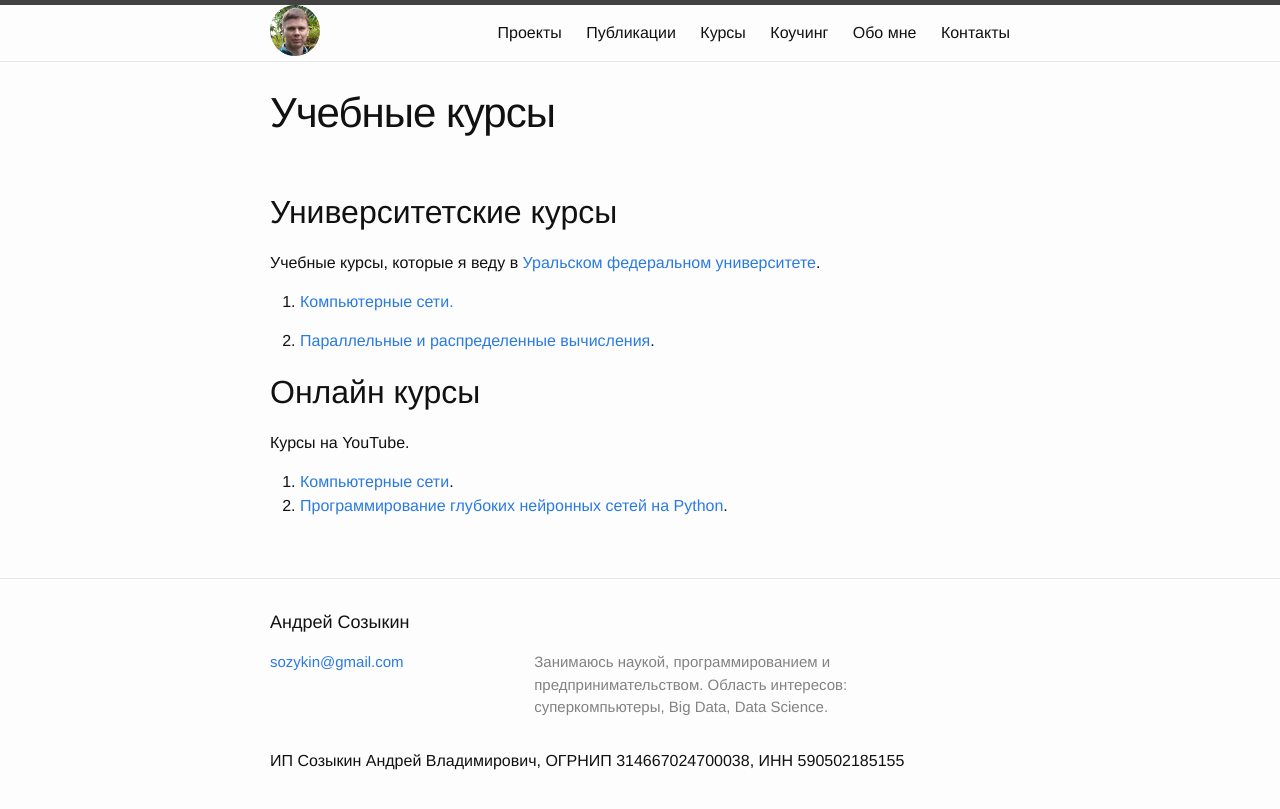
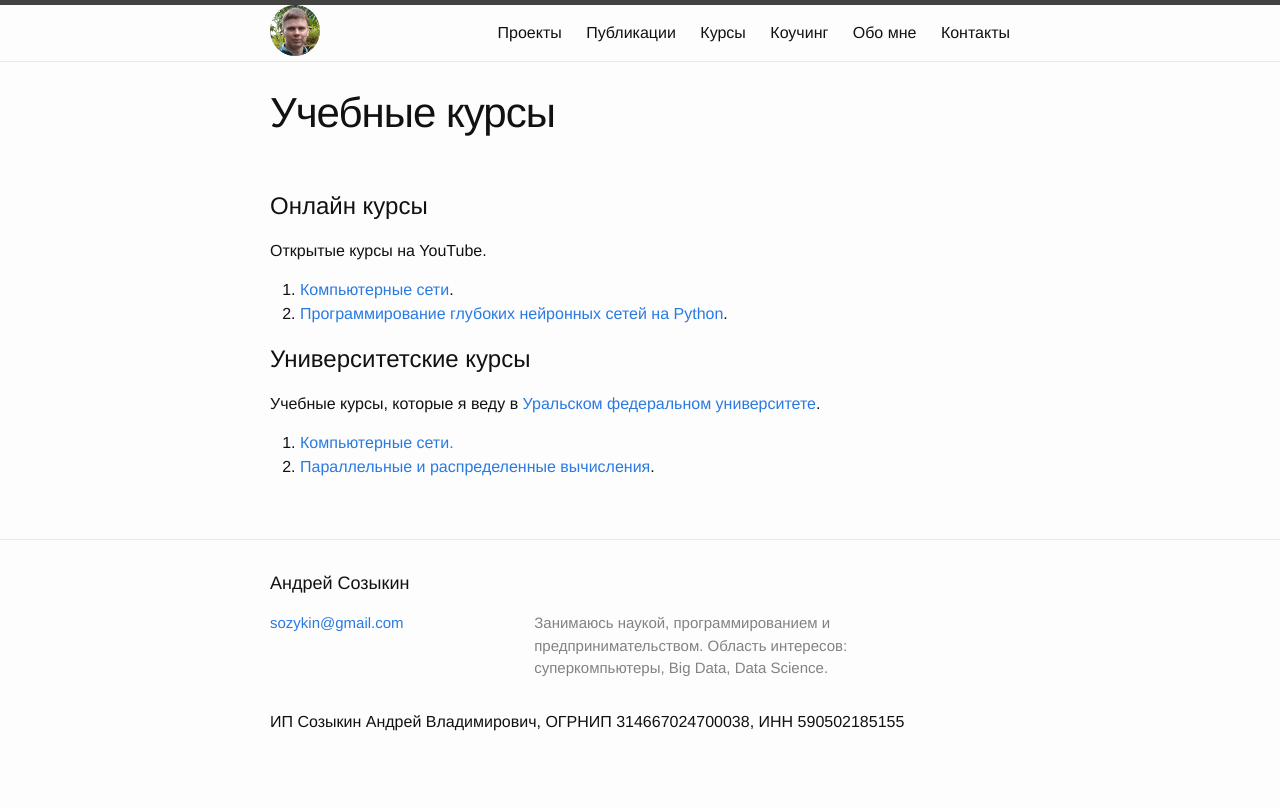
Before and after one commit to sozykin/asozykin.ru, a Jekyll site: the page built from _pages/courses.md, in a window 1280 px wide. Shown: the top 809 px of the page. Built offline with Jekyll 4.4.1, drawn with Linux system fonts in a browser that asks for light colours; comment, search, counter and statistics services are not loaded.

Commit message:
Courses descriprion updated

```diff
--- a/_pages/courses.md
+++ b/_pages/courses.md
@@ -3,18 +3,16 @@ layout: page
 title: Учебные курсы
 permalink: /courses/
 ---
+# Онлайн курсы
 
-## Университетские курсы
+Открытые курсы на YouTube.
+
+1. [Компьютерные сети](/courses/networks_online).
+2. [Программирование глубоких нейронных сетей на Python](/courses/nnpython).
+
+# Университетские курсы
 
 Учебные курсы, которые я веду в [Уральском федеральном университете](http://www.urfu.ru).
 
 1. [Компьютерные сети.](/courses/networks)
-
 2. [Параллельные и распределенные вычисления](/courses/pdc).
-
-## Онлайн курсы
-
-Курсы на YouTube.
-
-1. [Компьютерные сети](/courses/networks_online).
-2. [Программирование глубоких нейронных сетей на Python](/courses/nnpython).
```
Also changed, not shown: _pages/networks_online.md (+9 -2 lines).
